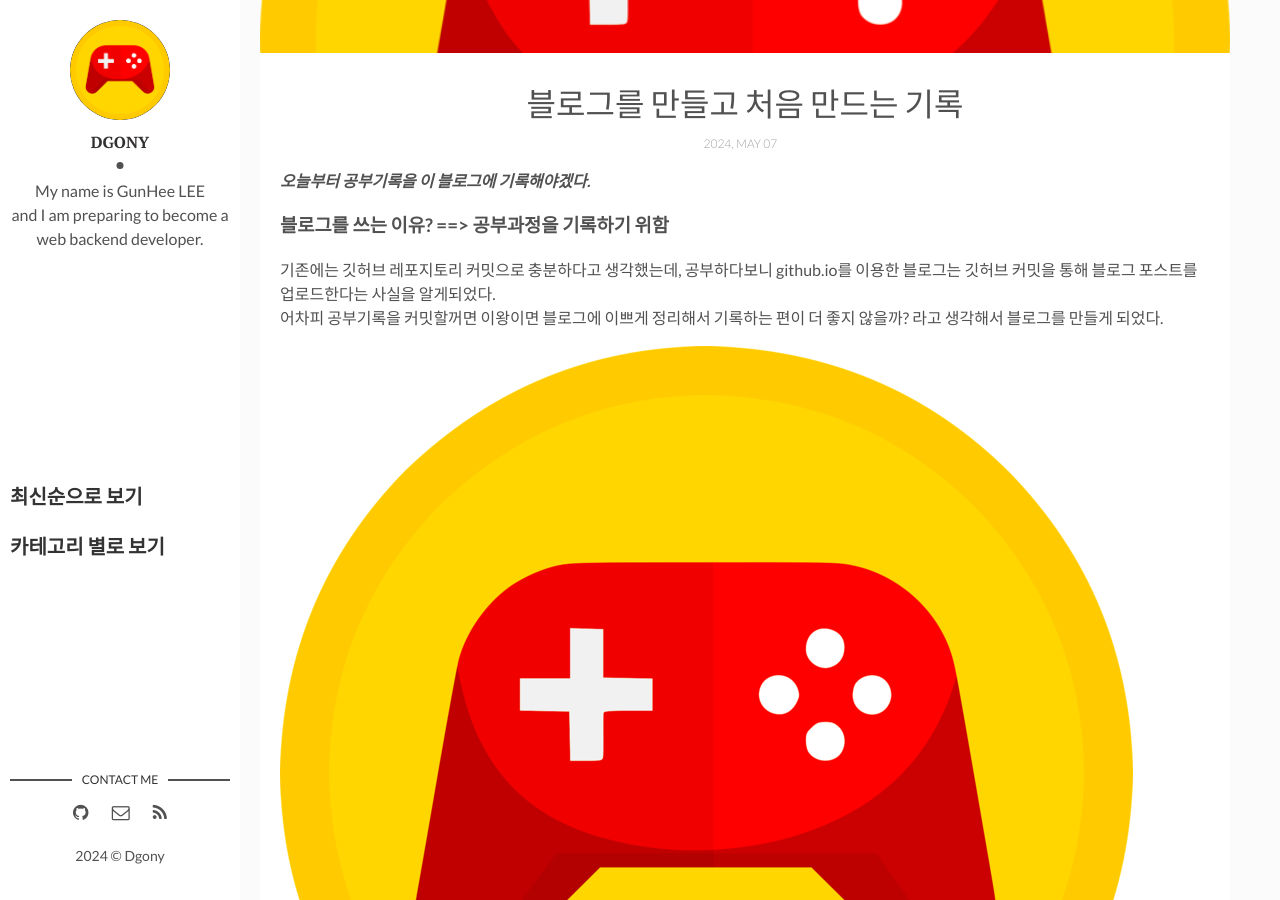
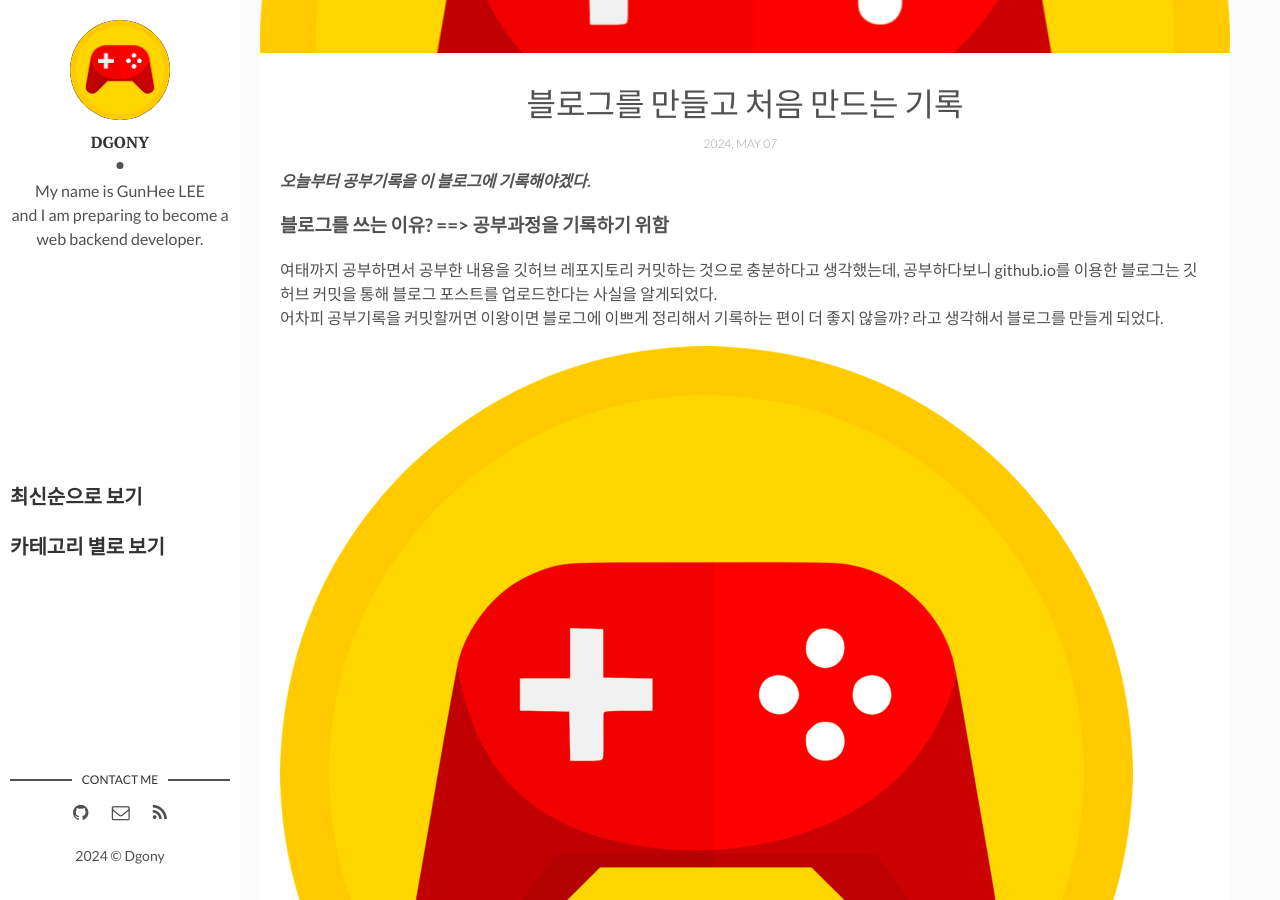
Before and after one commit to Dgony/Dgony-Dgony.github.io, a Jekyll site: the page built from _posts/2024-05-07-daily-record.markdown, in a window 1280 px wide and 900 px high, scrolled down 467 px. Built offline with Jekyll 4.4.1, drawn with Linux system fonts in a browser that asks for light colours; comment, search, counter and statistics services are not loaded.

Commit message:
post page 디자인 2

```diff
--- a/_posts/2024-05-07-daily-record.markdown
+++ b/_posts/2024-05-07-daily-record.markdown
@@ -11,7 +11,9 @@ tags: [record] # add tag
 ***오늘부터 공부기록을 이 블로그에 기록해야겠다.***
 
 ###  블로그를 쓰는 이유? ==> 공부과정을 기록하기 위함
-기존에는 깃허브 레포지토리 커밋으로 충분하다고 생각했는데, 공부하다보니 github.io를 이용한 블로그는 깃허브 커밋을 통해 블로그 포스트를 업로드한다는 사실을 알게되었다.<Br>어차피 공부기록을 커밋할꺼면 이왕이면 블로그에 이쁘게 정리해서 기록하는 편이 더 좋지 않을까? 라고 생각해서 블로그를 만들게 되었다.
+여태까지 공부하면서 공부한 내용을 깃허브 레포지토리 커밋하는 것으로 충분하다고 생각했는데, 공부하다보니 github.io를 이용한 블로그는 깃허브 커밋을 통해 블로그 포스트를 업로드한다는 사실을 알게되었다.
+<Br>
+어차피 공부기록을 커밋할꺼면 이왕이면 블로그에 이쁘게 정리해서 기록하는 편이 더 좋지 않을까? 라고 생각해서 블로그를 만들게 되었다.
 
 ![My Favorite Hobby]({{site.baseurl}}/assets/img/gamepad-3630565_1920.png)
 
--- a/assets/css/scss/parts/_post-page.scss
+++ b/assets/css/scss/parts/_post-page.scss
@@ -19,9 +19,10 @@
 }
 
 .page-cover-image {
-  position: relative;
+  position: static;
   padding: 0;
   margin: 0;
+  max-height: 500px;
   background-color: $lightgray;
   overflow: hidden;
   figure {
```
